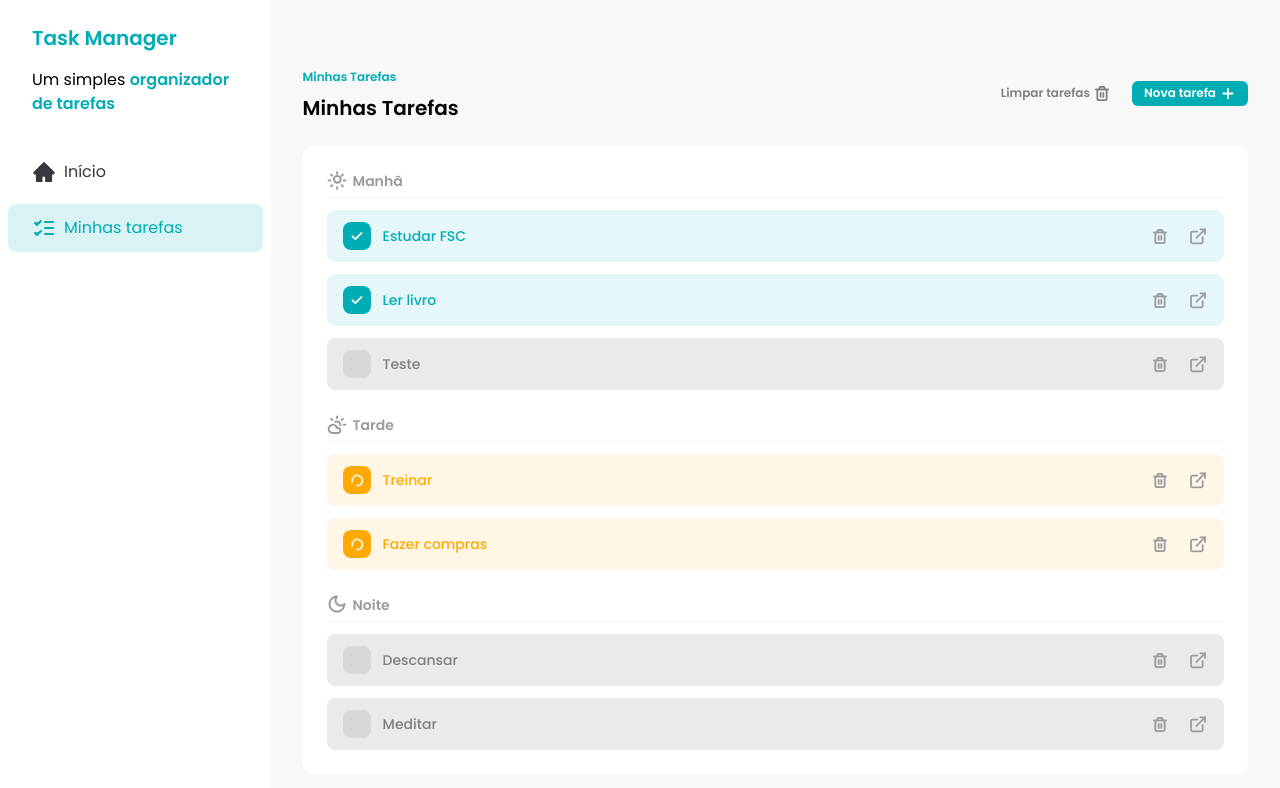
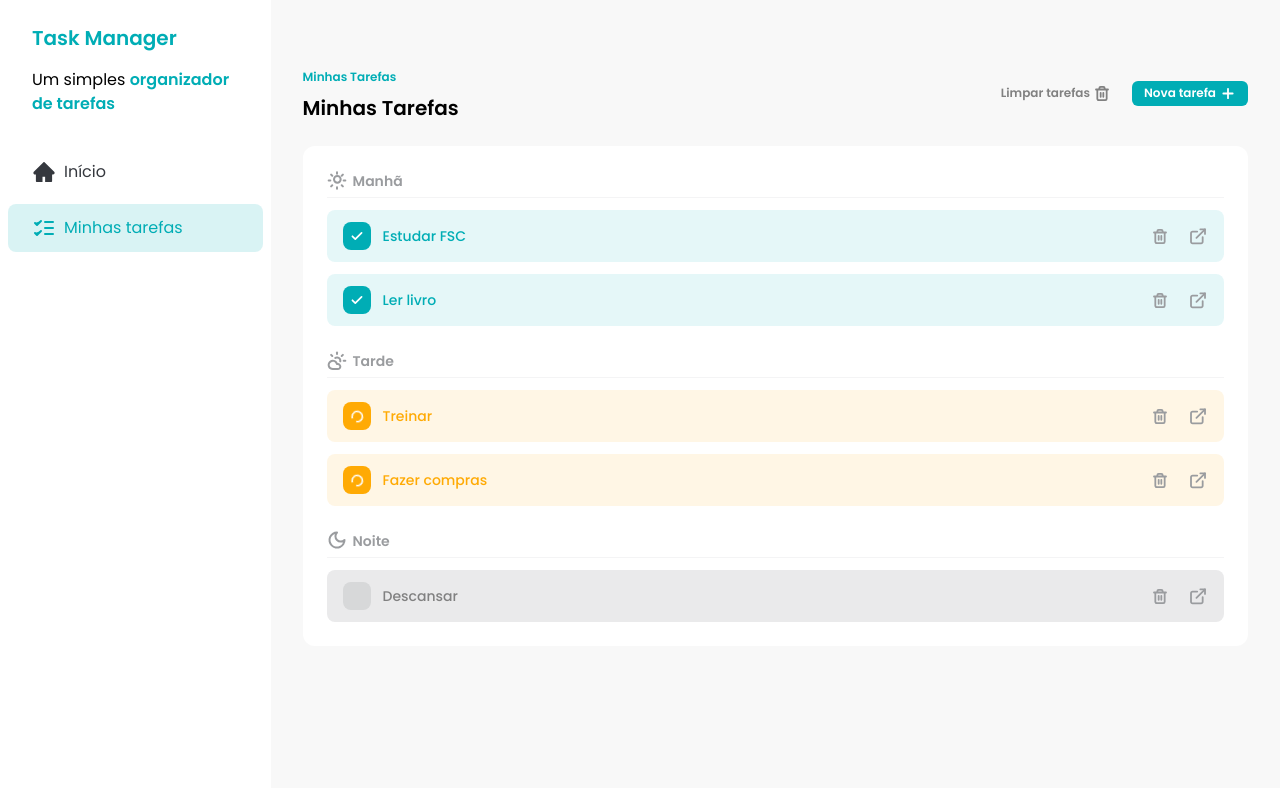
Before and after one commit to odevalison/react-task-manager, a React (Vite) app: page / in a window 1280 px wide. Shown: the top 788 px of the page. Built offline with nearby package versions, Linux system fonts and the light colour scheme; data requests are answered from the project's data file.

Commit message:
feat: ensure task is deleted from db

```diff
--- a/db.json
+++ b/db.json
@@ -34,20 +34,6 @@
       "description": "Descansar",
       "time": "evening",
       "status": "not_started"
-    },
-    {
-      "id": "6",
-      "title": "Meditar",
-      "description": "Meditar",
-      "time": "evening",
-      "status": "not_started"
-    },
-    {
-      "id": "a6de5ce7-3cc1-4ea0-acd1-687d87d7879d",
-      "title": "Teste",
-      "description": "Teste",
-      "time": "morning",
-      "status": "not_started"
     }
   ]
 }
--- a/src/components/Tasks.tsx
+++ b/src/components/Tasks.tsx
@@ -56,10 +56,18 @@ export default function Tasks() {
     setTasks(newTasks)
   }
 
-  const handleTaskDeleteClick = (taskId: string) => {
+  const handleTaskDeleteClick = async (taskId: string) => {
     const tasksWithoutDeletedTask: Task[] = tasks.filter(
       (task) => task.id !== taskId
     )
+    const response = await fetch(`http://localhost:3000/tasks/${taskId}`, {
+      method: 'DELETE',
+    })
+    const isNotSuccessResponse = !response.ok
+    if (isNotSuccessResponse) {
+      toast.error('Erro ao excluir a tarefa, tente novamente.')
+      return
+    }
     setTasks(tasksWithoutDeletedTask)
 
     toast.success('Tarefa deletada com sucesso!')
```
